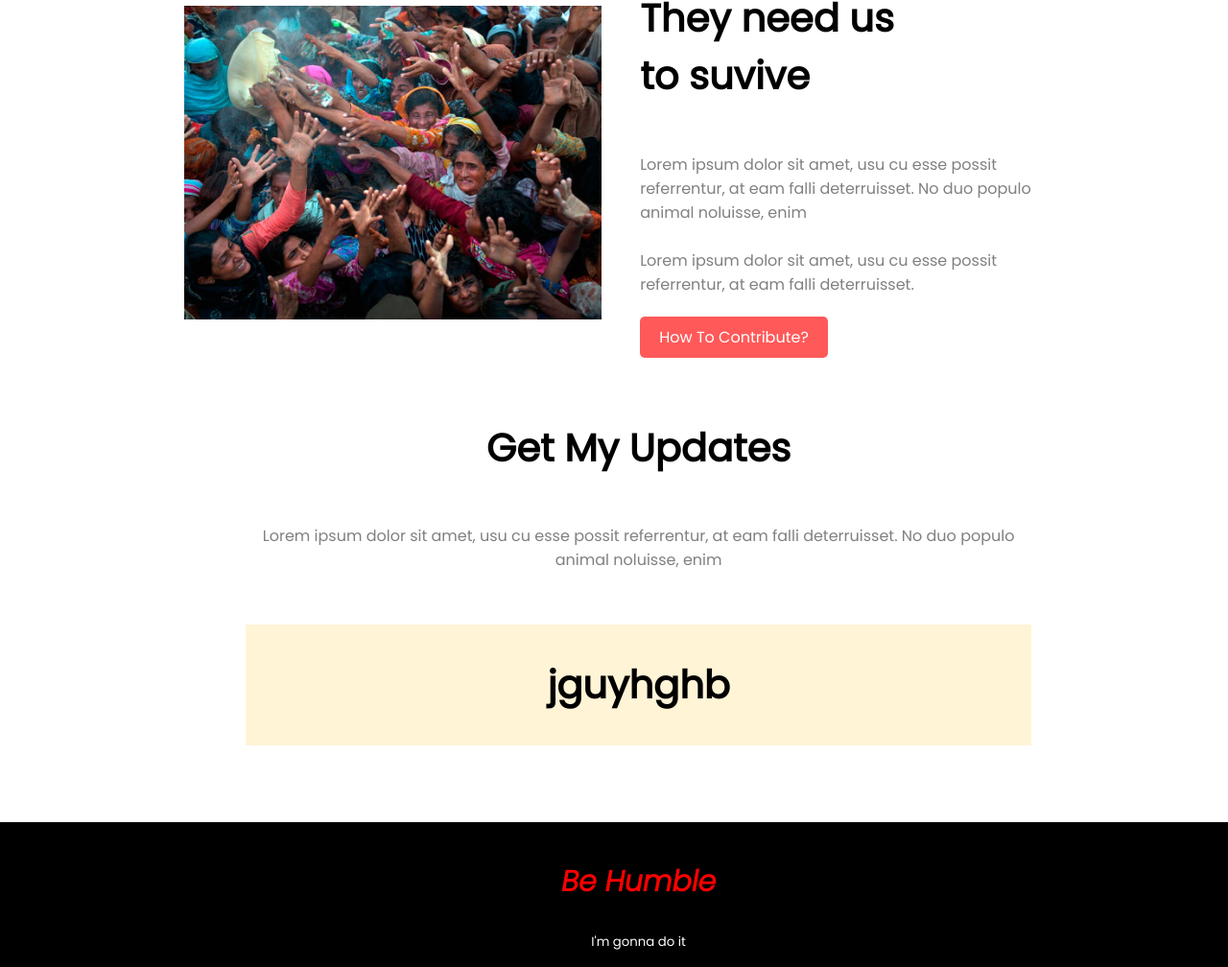
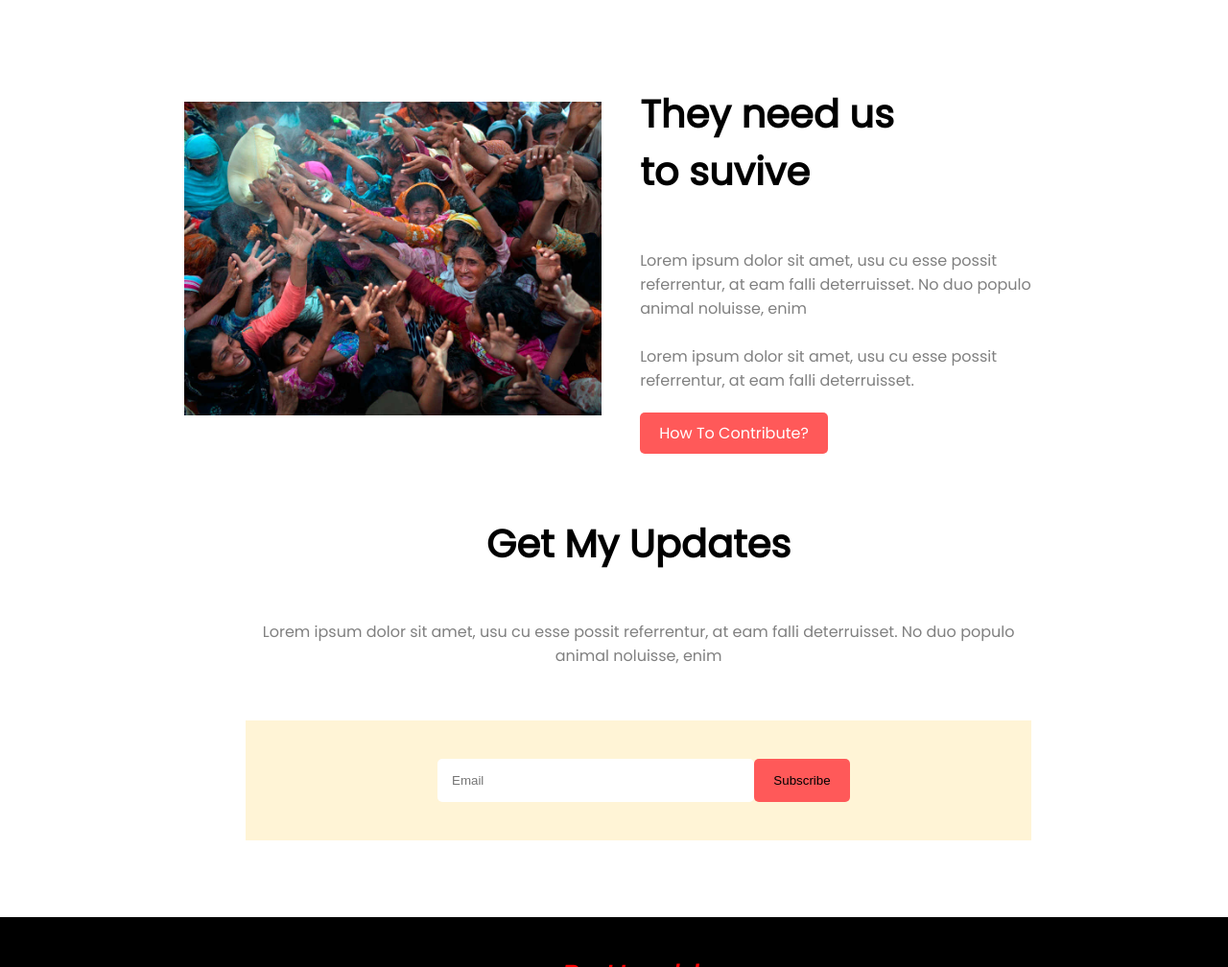
Before and after one commit to asrafulkabirsohan/First-assignment, a plain HTML site: page index.html in a window 1280 px wide. Shown: the part 2593-3601 px from the top of the page at 96% size. Drawn offline with Linux system fonts and the light colour scheme.

Commit message:
one input added

```diff
--- a/index.html
+++ b/index.html
@@ -128,7 +128,9 @@
                 deterruisset. No duo populo animal noluisse, enim</p><br>
         </div>
         <div class="eightSec-Second-Div">
-            <h2 class="SevenSech2">jguyhghb</h2>
+
+            <input type="text" placeholder="Email">
+            <button class="eightSecBtn">Subscribe</button>
         </div>
 
     </section>
--- a/style.css
+++ b/style.css
@@ -237,12 +237,40 @@ h2 {
     margin-right: 20%;
 }
 
+input {
+    margin-top: 40px;
+    margin-left: 200px;
+    margin-bottom: 40px;
+    padding: 15px;
+    width: 300px;
+    border: none;
+    border-radius: 5px;
+}
+
+input [type="text"] {
+    background-color: #707070;
+    width: 340px;
+}
+
+.eightSecBtn {
+    margin-top: 40px;
+    margin-bottom: 40px;
+    background-color: #FF5959;
+    border-radius: 5px;
+    border: none;
+    padding: 15px;
+    width: 100px;
+}
+
+
+
 
 .eightSec-Second-Div {
+
     margin-right: 20%;
     margin-bottom: 80px;
     background-color: #FFF4D6;
-
+    display: flex;
 }
 
 .footer {
```
